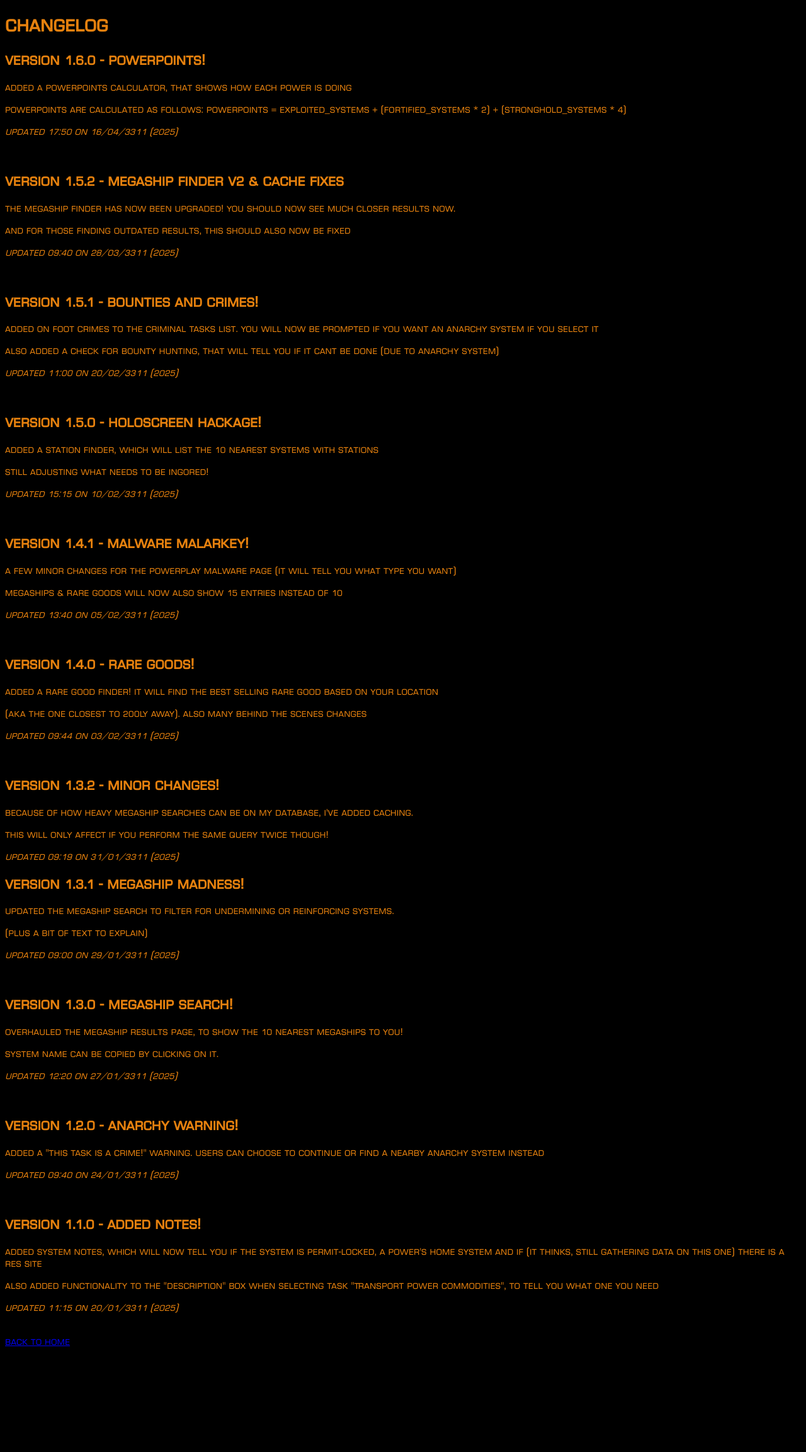
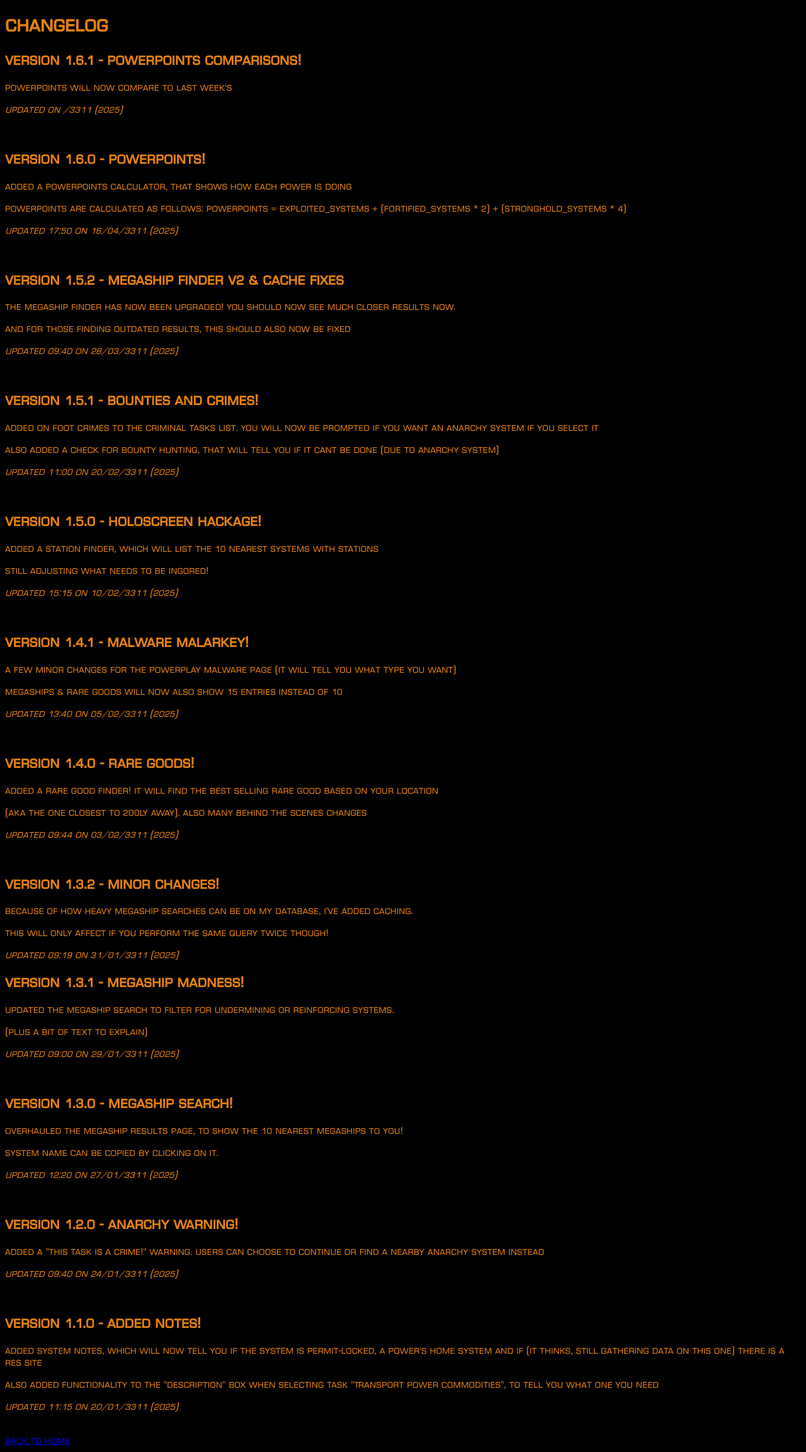
Before and after one commit to Niceygy/PowerPlayAssistant, a Flask app: page /changelog in a window 1280 px wide. Shown: the whole page at 63% size. Before the commit the page ends 2137 px from the top, so only its background shows below. Run offline with Flask 3, Linux system fonts and the light colour scheme; parts of the project's set-up code (start-up, migrations or seed data) failed here and were passed over; some libraries are stand-ins or nearby versions.

Commit message:
week starts on thursday and changelog

```diff
--- a/server/handlers/powerpoints.py
+++ b/server/handlers/powerpoints.py
@@ -1,5 +1,5 @@
 import json, math
-from datetime import datetime
+from datetime import datetime, timedelta
 from flask import render_template
 from server.powers import calculate_powerpoints, how_many_systems, short_to_full_power
 from server.constants import POWERS
@@ -38,7 +38,8 @@ def handle_powerpoints(request, database):
         result.append([key, item, message, 0, points])
 
     # Save current week's powerpoints only if not already updated this week
-    current_week = datetime.now().isocalendar()[1]  # Get the current week number
+    current_week = (datetime.now() - timedelta(days=(datetime.now().weekday() - 3) % 7)).isocalendar()[1]
+    # make sure the week starts on the tick (thurs)!
     if last_updated != current_week:
         with open("cache/last_week_powerpoints.json", "w") as f:
             last_week_data["_last_updated"] = current_week
--- a/templates/changelog.html
+++ b/templates/changelog.html
@@ -19,6 +19,12 @@
 -->
   <body>
     <h1>Changelog</h1>
+
+    <h2>Version 1.6.1 - PowerPoints Comparisons!</h2>
+    <p>Powerpoints will now compare to last week's </p>
+    <p></p>
+    <p><i>Updated on /3311 (2025)</i></p>
+    <br>
 
     <h2>Version 1.6.0 - PowerPoints!</h2>
     <p>Added a powerpoints calculator, that shows how each power is doing</p>
```
